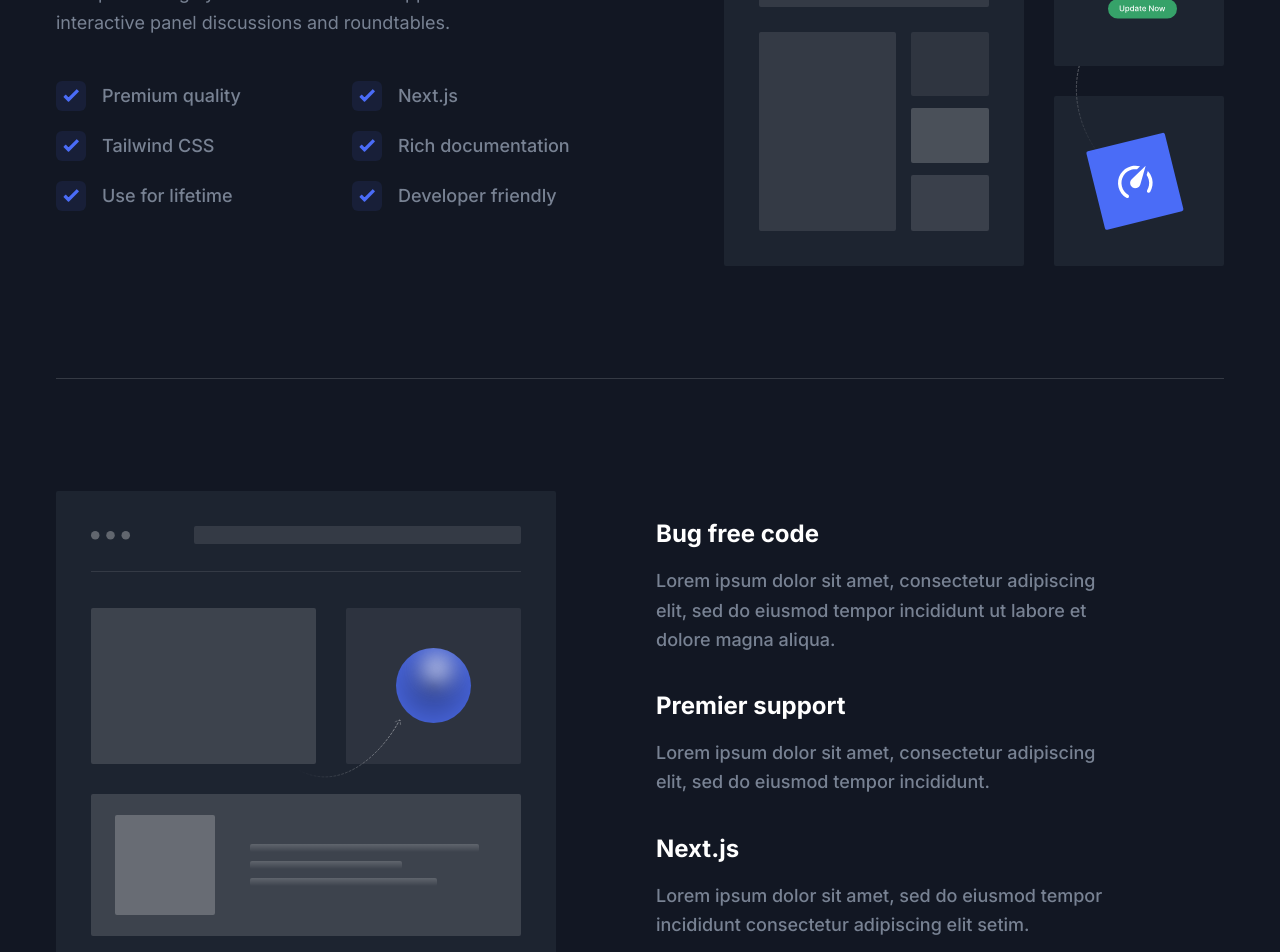
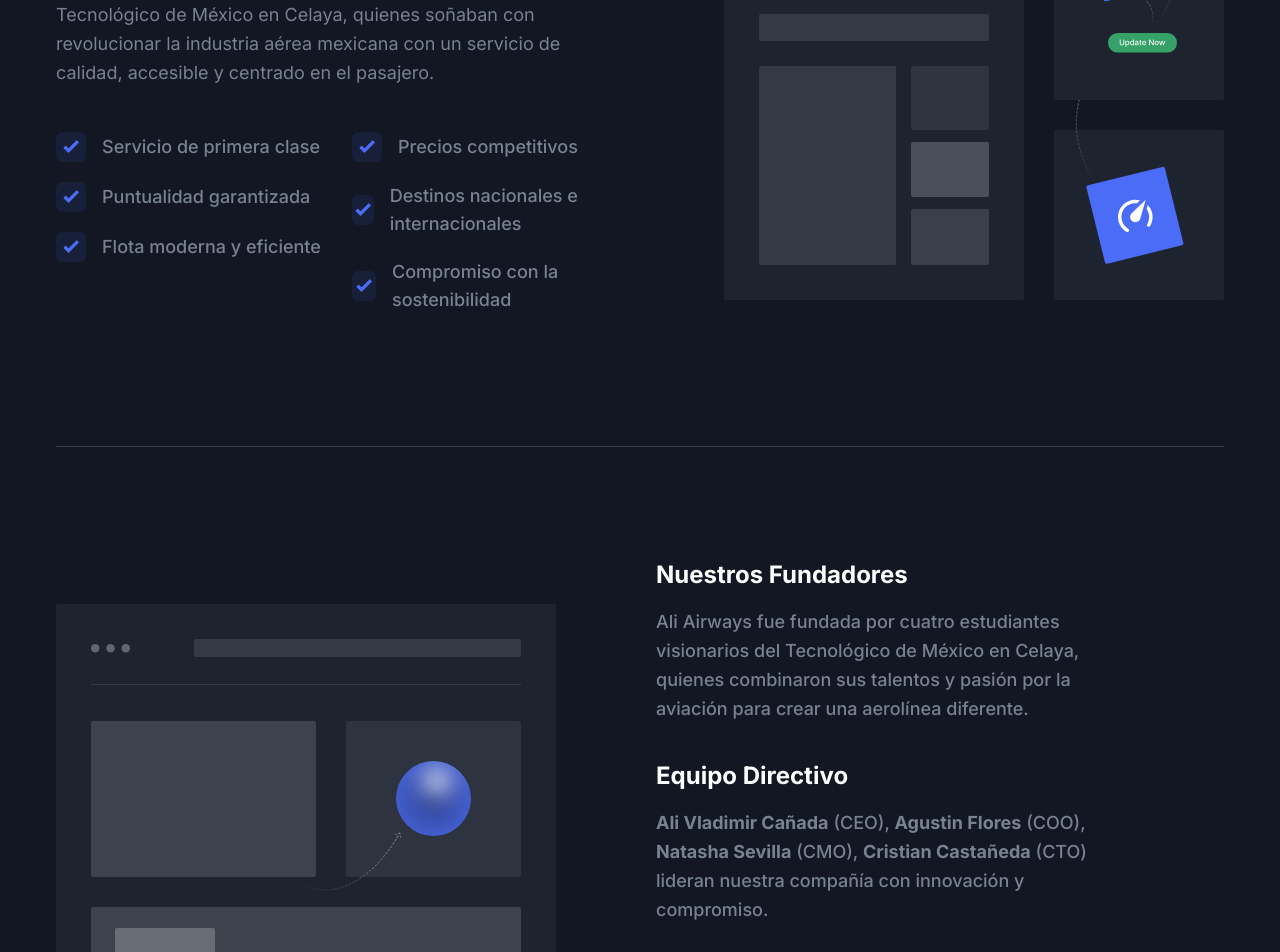
Before and after one commit to agus022/frontend_aliairways, a Next.js app: page / in a window 1280 px wide. Shown: the part 3440-4392 px from the top of the page. Built offline with nearby package versions, Linux system fonts and the light colour scheme.

Commit message:
refactor: update About sections with Spanish translations and improve formatting

```diff
--- a/src/components/About/AboutSectionOne.tsx
+++ b/src/components/About/AboutSectionOne.tsx
@@ -1,11 +1,11 @@
-import Image from "next/image";
-import SectionTitle from "../Common/SectionTitle";
+import Image from "next/image"
+import SectionTitle from "../Common/SectionTitle"
 
 const checkIcon = (
   <svg width="16" height="13" viewBox="0 0 16 13" className="fill-current">
     <path d="M5.8535 12.6631C5.65824 12.8584 5.34166 12.8584 5.1464 12.6631L0.678505 8.1952C0.483242 7.99994 0.483242 7.68336 0.678505 7.4881L2.32921 5.83739C2.52467 5.64193 2.84166 5.64216 3.03684 5.83791L5.14622 7.95354C5.34147 8.14936 5.65859 8.14952 5.85403 7.95388L13.3797 0.420561C13.575 0.22513 13.8917 0.225051 14.087 0.420383L15.7381 2.07143C15.9333 2.26669 15.9333 2.58327 15.7381 2.77854L5.8535 12.6631Z" />
   </svg>
-);
+)
 
 const AboutSectionOne = () => {
   const List = ({ text }) => (
@@ -15,7 +15,7 @@
       </span>
       {text}
     </p>
-  );
+  )
 
   return (
     <section id="about" className="pt-16 md:pt-20 lg:pt-28">
@@ -24,26 +24,23 @@
           <div className="-mx-4 flex flex-wrap items-center">
             <div className="w-full px-4 lg:w-1/2">
               <SectionTitle
-                title="Crafted for Startup, SaaS and Business Sites."
-                paragraph="The main ‘thrust’ is to focus on educating attendees on how to best protect highly vulnerable business applications with interactive panel discussions and roundtables."
+                title="Nuestra Historia: Conectando Sueños y Destinos"
+                paragraph="Ali Airways nació en 2023 de la visión de cuatro estudiantes del Tecnológico de México en Celaya, quienes soñaban con revolucionar la industria aérea mexicana con un servicio de calidad, accesible y centrado en el pasajero."
                 mb="44px"
               />
 
-              <div
-                className="mb-12 max-w-[570px] lg:mb-0"
-                data-wow-delay=".15s"
-              >
+              <div className="mb-12 max-w-[570px] lg:mb-0" data-wow-delay=".15s">
                 <div className="mx-[-12px] flex flex-wrap">
                   <div className="w-full px-3 sm:w-1/2 lg:w-full xl:w-1/2">
-                    <List text="Premium quality" />
-                    <List text="Tailwind CSS" />
-                    <List text="Use for lifetime" />
+                    <List text="Servicio de primera clase" />
+                    <List text="Puntualidad garantizada" />
+                    <List text="Flota moderna y eficiente" />
                   </div>
 
                   <div className="w-full px-3 sm:w-1/2 lg:w-full xl:w-1/2">
-                    <List text="Next.js" />
-                    <List text="Rich documentation" />
-                    <List text="Developer friendly" />
+                    <List text="Precios competitivos" />
+                    <List text="Destinos nacionales e internacionales" />
+                    <List text="Compromiso con la sostenibilidad" />
                   </div>
                 </div>
               </div>
@@ -53,13 +50,13 @@
               <div className="relative mx-auto aspect-25/24 max-w-[500px] lg:mr-0">
                 <Image
                   src="/images/about/about-image.svg"
-                  alt="about-image"
+                  alt="Historia de Ali Airways"
                   fill
                   className="mx-auto max-w-full drop-shadow-three dark:hidden dark:drop-shadow-none lg:mr-0"
                 />
                 <Image
                   src="/images/about/about-image-dark.svg"
-                  alt="about-image"
+                  alt="Historia de Ali Airways"
                   fill
                   className="mx-auto hidden max-w-full drop-shadow-three dark:block dark:drop-shadow-none lg:mr-0"
                 />
@@ -69,7 +66,7 @@
         </div>
       </div>
     </section>
-  );
-};
+  )
+}
 
-export default AboutSectionOne;
+export default AboutSectionOne
--- a/src/components/About/AboutSectionTwo.tsx
+++ b/src/components/About/AboutSectionTwo.tsx
@@ -1,4 +1,4 @@
-import Image from "next/image";
+import Image from "next/image"
 
 const AboutSectionTwo = () => {
   return (
@@ -6,19 +6,16 @@
       <div className="container">
         <div className="-mx-4 flex flex-wrap items-center">
           <div className="w-full px-4 lg:w-1/2">
-            <div
-              className="relative mx-auto mb-12 aspect-25/24 max-w-[500px] text-center lg:m-0"
-              data-wow-delay=".15s"
-            >
+            <div className="relative mx-auto mb-12 aspect-25/24 max-w-[500px] text-center lg:m-0" data-wow-delay=".15s">
               <Image
                 src="/images/about/about-image-2.svg"
-                alt="about image"
+                alt="Fundadores de Ali Airways"
                 fill
                 className="drop-shadow-three dark:hidden dark:drop-shadow-none"
               />
               <Image
                 src="/images/about/about-image-2-dark.svg"
-                alt="about image"
+                alt="Fundadores de Ali Airways"
                 fill
                 className="hidden drop-shadow-three dark:block dark:drop-shadow-none"
               />
@@ -28,29 +25,30 @@
             <div className="max-w-[470px]">
               <div className="mb-9">
                 <h3 className="mb-4 text-xl font-bold text-black dark:text-white sm:text-2xl lg:text-xl xl:text-2xl">
-                  Bug free code
+                  Nuestros Fundadores
                 </h3>
                 <p className="text-base font-medium leading-relaxed text-body-color sm:text-lg sm:leading-relaxed">
-                  Lorem ipsum dolor sit amet, consectetur adipiscing elit, sed
-                  do eiusmod tempor incididunt ut labore et dolore magna aliqua.
+                  Ali Airways fue fundada por cuatro estudiantes visionarios del Tecnológico de México en Celaya, quienes
+                  combinaron sus talentos y pasión por la aviación para crear una aerolínea diferente.
                 </p>
               </div>
               <div className="mb-9">
                 <h3 className="mb-4 text-xl font-bold text-black dark:text-white sm:text-2xl lg:text-xl xl:text-2xl">
-                  Premier support
+                  Equipo Directivo
                 </h3>
                 <p className="text-base font-medium leading-relaxed text-body-color sm:text-lg sm:leading-relaxed">
-                  Lorem ipsum dolor sit amet, consectetur adipiscing elit, sed
-                  do eiusmod tempor incididunt.
+                  <strong>Ali Vladimir Cañada</strong> (CEO), <strong>Agustin Flores</strong> (COO),{" "}
+                  <strong>Natasha Sevilla</strong> (CMO), <strong>Cristian Castañeda</strong> (CTO) {" "}
+                   lideran nuestra compañía con innovación y compromiso.
                 </p>
               </div>
               <div className="mb-1">
                 <h3 className="mb-4 text-xl font-bold text-black dark:text-white sm:text-2xl lg:text-xl xl:text-2xl">
-                  Next.js
+                  Nuestra Misión
                 </h3>
                 <p className="text-base font-medium leading-relaxed text-body-color sm:text-lg sm:leading-relaxed">
-                  Lorem ipsum dolor sit amet, sed do eiusmod tempor incididunt
-                  consectetur adipiscing elit setim.
+                  Conectar personas y destinos con un servicio de excelencia, seguridad y responsabilidad ambiental,
+                  transformando cada vuelo en una experiencia memorable para nuestros pasajeros.
                 </p>
               </div>
             </div>
@@ -58,7 +56,7 @@
         </div>
       </div>
     </section>
-  );
-};
+  )
+}
 
-export default AboutSectionTwo;
+export default AboutSectionTwo
```
